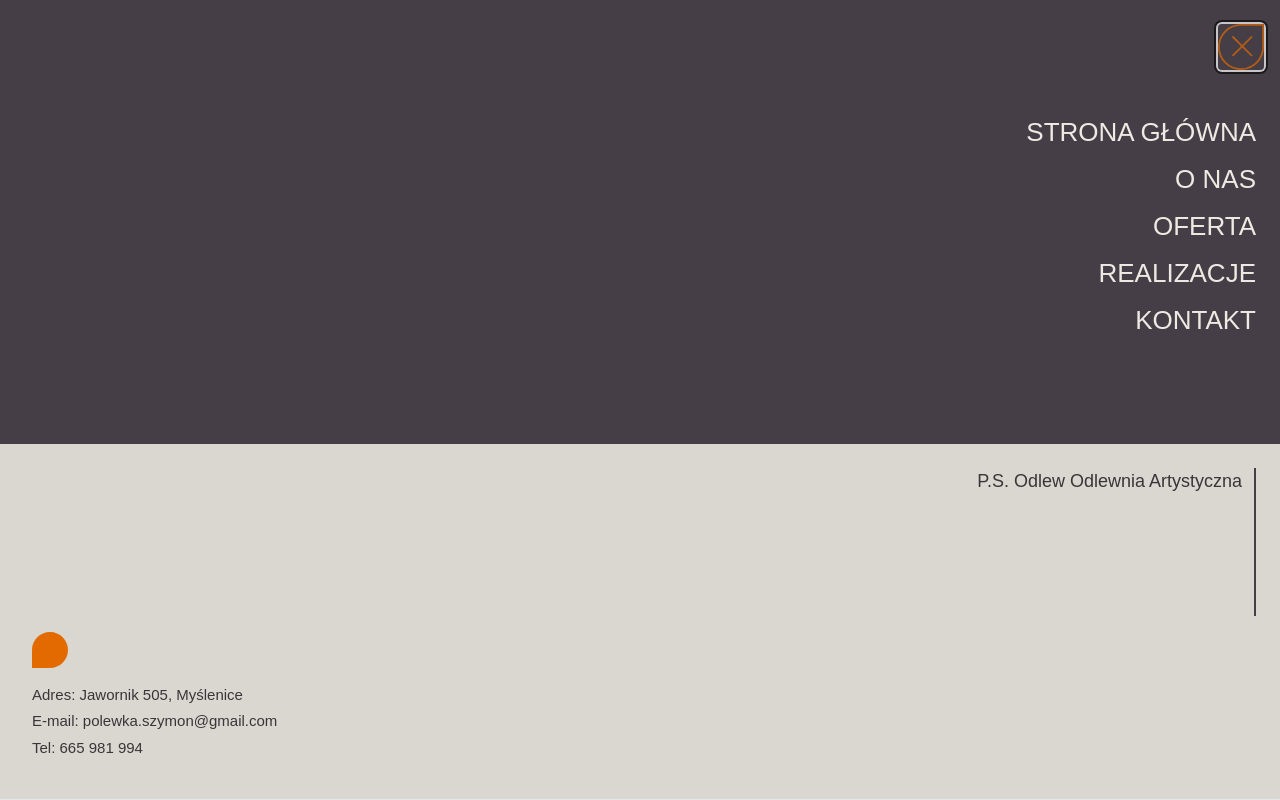
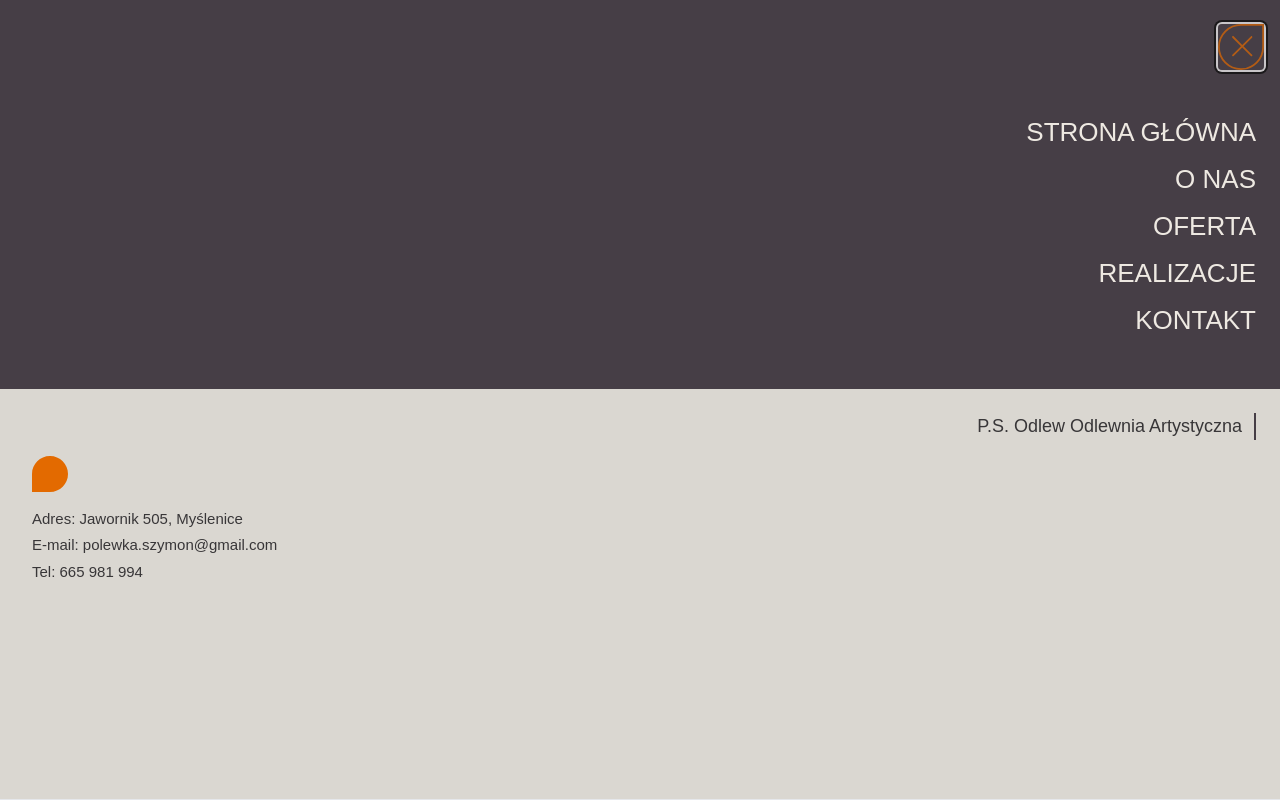
Before and after one commit to MarioLuigie/Odlew, a Next.js app: page / in a window 1280 px wide. Both pictures are taken after a click on the button 1241 px from the left and 45 px from the top of the page. Built offline with nearby package versions, Linux system fonts and the light colour scheme.

Commit message:
Refactor

```diff
--- a/src/components/content/MenuSheet.tsx
+++ b/src/components/content/MenuSheet.tsx
@@ -27,7 +27,7 @@ export default function MenuSheet() {
 	return (
 		<CustomSheet
 			side="top"
-			className="full-screen-height flex flex-col gap-0"
+			className="h-screen full-screen-height flex flex-col gap-0"
 			trigger={<MenuSheetTrigger />}
 			isOpen={isSheetOpen}
 			setIsOpen={setIsSheetOpen}
@@ -48,7 +48,7 @@ export default function MenuSheet() {
 						<div className="w-[2px] bg-menuTopBg"></div>
 					</div>
 
-					<div className="py-4 px-2 flex flex-col gap-4 justify-start">
+					<div className="min-h-[400px] py-4 px-2 flex flex-col gap-4 justify-start">
 						<Drop />
 						<div className="flex flex-col gap-1 text-[15px] text-menuTextDark">
 							<p>Adres: Jawornik 505, Myślenice</p>
```
